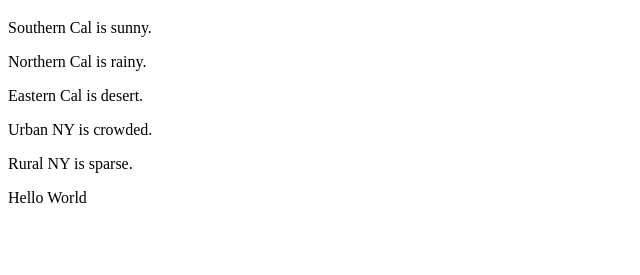
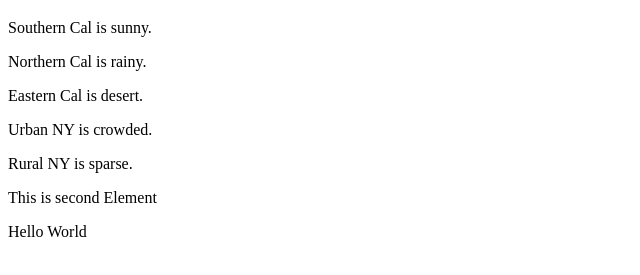
Before and after one commit to chinmay-prajapat/js, a plain HTML site: page CreateNewElement.html in a window 1280 px wide. Shown: the part 61-336 px from the top of the page, without its empty margins (0-640 px from the left). Drawn offline with Linux system fonts and the light colour scheme.

Commit message:
inserting before first Element of div

```diff
--- a/CreateNewElement.html
+++ b/CreateNewElement.html
@@ -28,5 +28,13 @@
     myNew.appendChild(newChild); // Appending (<p>) to Div
     console.log(myNew);
     console.log(document.getElementById("myBody").appendChild(myNew));
+    console.log(myNew.firstChild);
+    // var beforeThis = document.getElementById("myDiv").firstChild;
+    myNew.insertBefore(
+      document
+        .createElement("p") //Creating a <p> element
+        .appendChild(document.createTextNode("This is second Element")), //Appending into <p> Element
+      myNew.firstChild //Appending before this child of myNew(first Element of div with id="myDiv")
+    );
   </script>
 </html>
```
